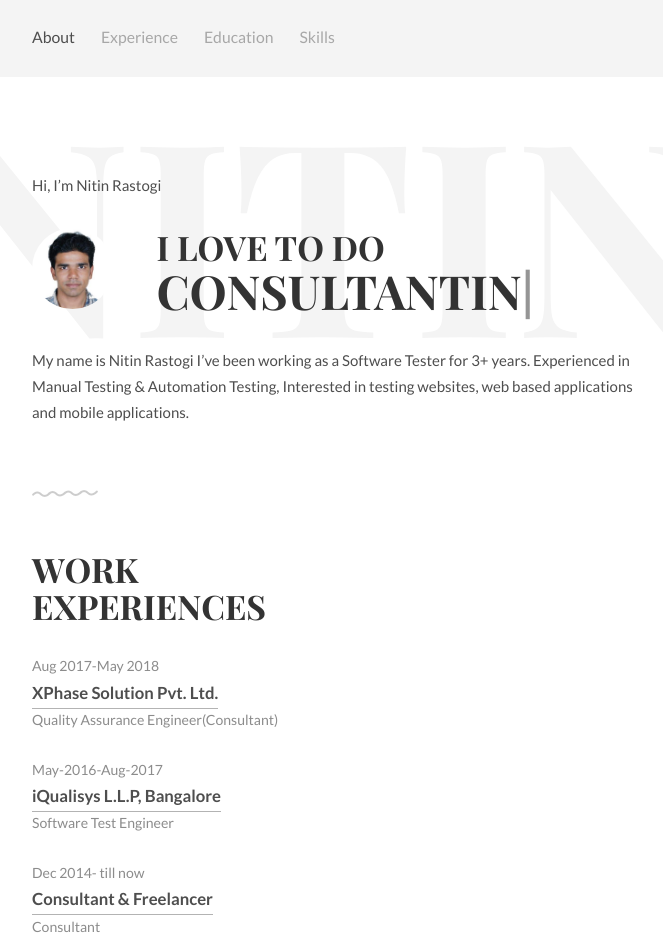
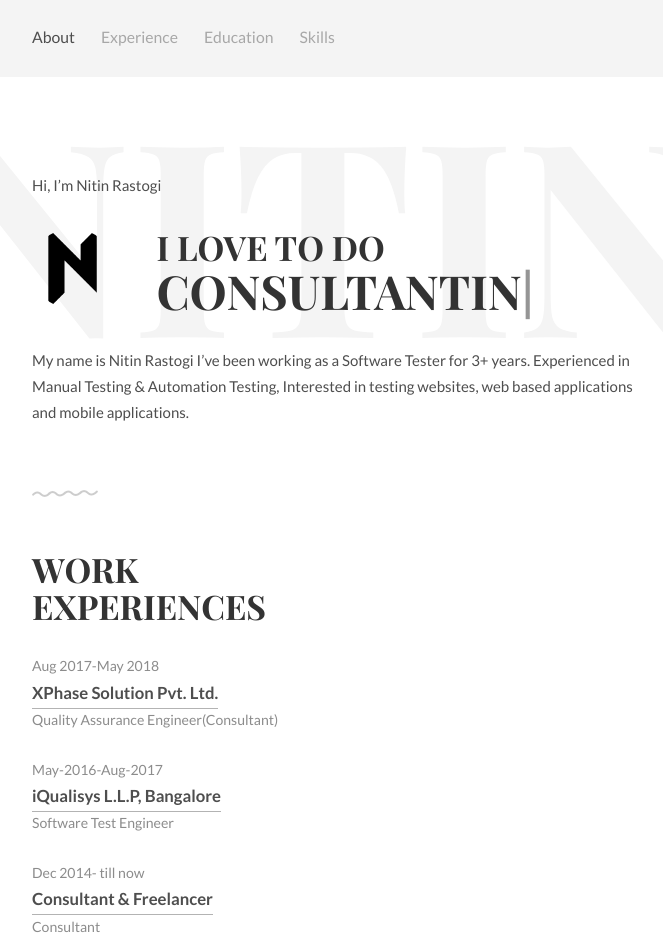
Before and after one commit to nitin1tester/nitinrastogi.com, a plain HTML site: page index.html in a window 1280 px wide. Shown: the top 942 px of the page, without its empty margins (297-960 px from the left). Drawn offline with Linux system fonts and the light colour scheme.

Commit message:
change favicon
favicon

```diff
--- a/index.html
+++ b/index.html
@@ -46,7 +46,7 @@
 			<p>Hi, I’m Nitin Rastogi</p>
 			<div class="units-row units-split wrap">
 				<div class="unit-20">
-					<img src="img/Nitin.jpg" alt="Avatar">
+					<img src="img/favicon.png" alt="Avatar">
 				</div>
 				<div class="unit-80">
 					<h1>I love to do<br><span id="typed"></span></h1>
```
Also changed, not shown: img/nitin.jpg (deleted).
